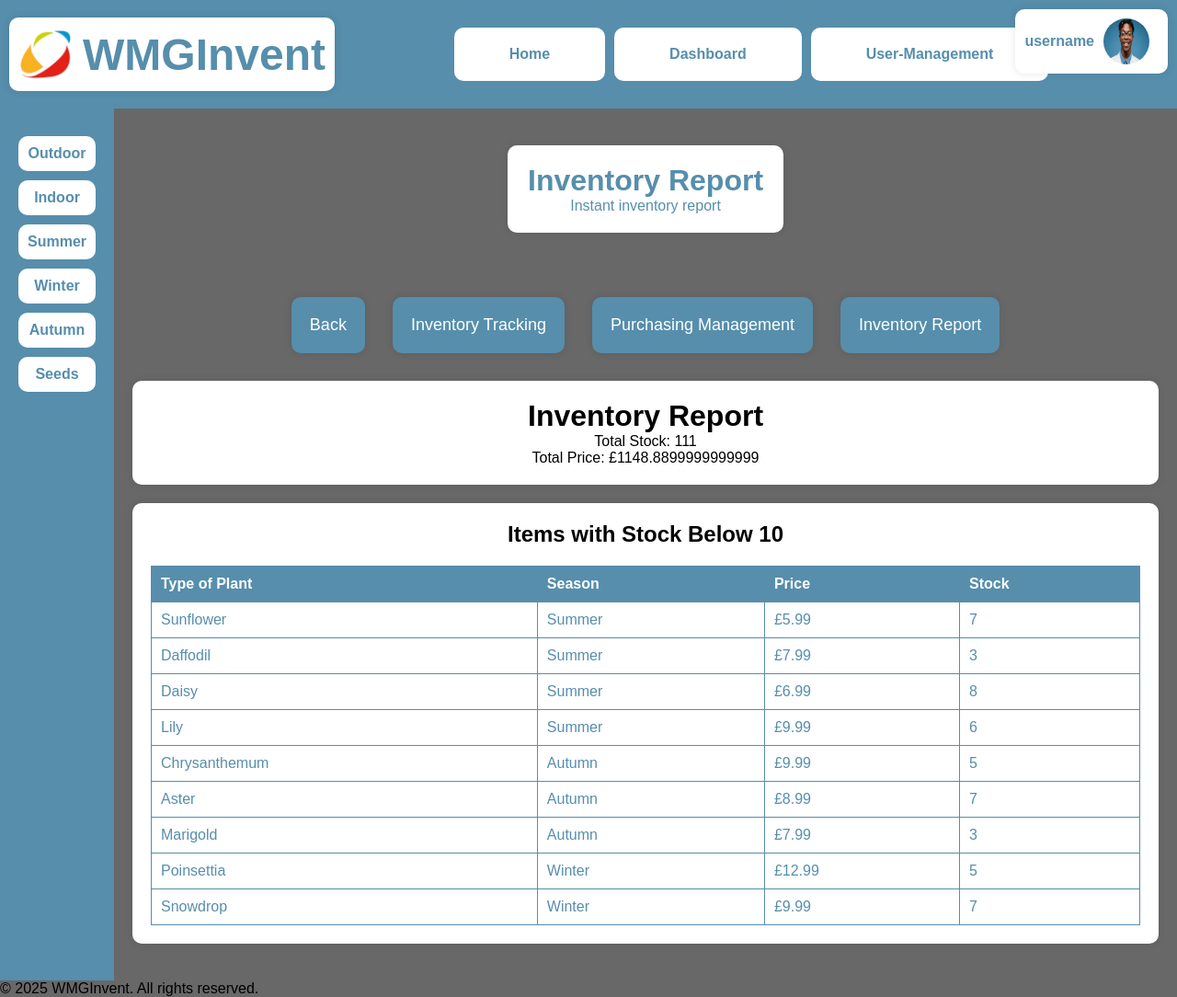
After one commit to CoverlessDev/WM278, a Flask app: page /inventory_report in a window 1280 px wide. The commit adds this page. Shown: the whole page at 92% size. Run offline with Flask 3, Linux system fonts and the light colour scheme.

Commit message:
#11 Added inventory report to dashboard

```diff
--- a/app.py
+++ b/app.py
@@ -5,10 +5,12 @@ import os
 
 app = Flask(__name__)
 
+
 def load_inventory(season):
     file_path = f'static/jsons/{season}flowers.JSON'
     with open(file_path) as f:
         return json.load(f)
+
 
 def load_product(season, product_name):
     inventory = load_inventory(season)
@@ -16,6 +18,7 @@ def load_product(season, product_name):
         if product['type_of_plant'] == product_name:
             return product
     return None
+
 
 def load_all_inventory():
     seasons = ['summer', 'autumn', 'winter']
@@ -26,11 +29,13 @@ def load_all_inventory():
             all_inventory.extend(json.load(f))
     return all_inventory
 
+
 class HomePage(MethodView):
     def get(self):
         season = request.args.get('season', 'summer')
         inventory = load_inventory(season)
         return render_template('pages/index.html', inventory=inventory, season=season)
+
 
 class ProductPage(MethodView):
     def get(self, season, product_name):
@@ -40,22 +45,27 @@ class ProductPage(MethodView):
         else:
             return "Product not found", 404
 
+
 class InventoryPage(MethodView):
     def get(self):
         inventory = load_all_inventory()
         return render_template('pages/inventory_tracking.html', inventory=inventory)
 
+
 class ManagementPage(MethodView):
     def get(self):
         return render_template('pages/management.html')
+
 
 class ProfilePage(MethodView):
     def get(self):
         return render_template('pages/profile.html', username="John Doe", user_email="john.doe@example.com")
 
+
 class DashboardPage(MethodView):
     def get(self):
         return render_template('pages/dashboard.html')
+
 
 class PurchasePage(MethodView):
     def get(self):
@@ -89,6 +99,17 @@ class PurchasePage(MethodView):
 
         return render_template('pages/purchase.html', inventory=inventory)
 
+
+class InventoryReportPage(MethodView):
+    def get(self):
+        inventory = load_all_inventory()
+        low_stock_items = [item for item in inventory if item['stock'] < 10]
+        total_stock = sum(item['stock'] for item in inventory)
+        total_price = sum(item['stock'] * item['price'] for item in inventory)
+        return render_template('pages/inventory_report.html', inventory=inventory, low_stock_items=low_stock_items,
+                               total_stock=total_stock, total_price=total_price)
+
+
 @app.route('/search')
 def search():
     query = request.args.get('query', '').lower()
@@ -99,10 +120,12 @@ def search():
         results.extend([product for product in inventory if query in product['type_of_plant'].lower()])
     return render_template('pages/search_results.html', results=results, query=query)
 
+
 @app.route('/api/inventory')
 def api_inventory():
     inventory = load_all_inventory()
     return json.dumps(inventory)
+
 
 app.add_url_rule('/', view_func=HomePage.as_view('home'))
 app.add_url_rule('/product/<season>/<product_name>', view_func=ProductPage.as_view('product'))
@@ -111,6 +134,7 @@ app.add_url_rule('/profile', view_func=ProfilePage.as_view('profile'))
 app.add_url_rule('/dashboard', view_func=DashboardPage.as_view('dashboard'))
 app.add_url_rule('/inventory_tracking', view_func=InventoryPage.as_view('inventory_tracking'))
 app.add_url_rule('/purchase', view_func=PurchasePage.as_view('purchase'), methods=['GET', 'POST'])
+app.add_url_rule('/inventory_report', view_func=InventoryReportPage.as_view('inventory_report'))
 
 if __name__ == '__main__':
     app.run(debug=True)
--- a/static/css/common.css
+++ b/static/css/common.css
@@ -16,7 +16,7 @@
 
 body {
     font-family: Arial, sans-serif;
-    background-color: #302f2f;
+    background-color: #686868;
 }
 
 .header, .sidebar {
--- a/static/jsons/summerflowers.JSON
+++ b/static/jsons/summerflowers.JSON
@@ -8,7 +8,7 @@
         "light": "Full sun",
         "heat": "Hardy in USDA zones 5-9",
         "information": "Roses are classic garden flowers known for their beauty and fragrance, blooming throughout the summer.",
-        "stock": 14
+        "stock": 23
     },
     {
         "type_of_plant": "Tulip",
--- a/templates/pages/dashboard.html
+++ b/templates/pages/dashboard.html
@@ -58,6 +58,8 @@
         {% include 'resources/inventory_chart.html' %}
         <a href="{{ url_for('inventory_tracking') }}" class="dashboard-button">Inventory Tracking</a>
         <a href="{{ url_for('purchase') }}" class="dashboard-button">Purchasing Management</a>
+        <a href="{{ url_for('inventory_report') }}" class="dashboard-button">Inventory Report</a>
+
     </div>
 </div>
 
--- /dev/null
+++ b/templates/pages/inventory_report.html
@@ -0,0 +1,109 @@
+<!DOCTYPE html>
+<html>
+<head>
+    <title>Inventory Report</title>
+    <link rel="stylesheet" type="text/css" href="{{ url_for('static', filename='css/common.css') }}">
+    <style>
+        .inventory-container {
+            padding: 20px;
+            display: block;
+        }
+
+        .report-summary, .low-stock-table {
+            background-color: #ffffff;
+            border-radius: 10px;
+            box-shadow: 0 0 10px rgba(0, 0, 0, 0.1);
+            padding: 20px;
+            margin-bottom: 20px;
+        }
+
+        table {
+            width: 100%;
+            border-collapse: collapse;
+            margin-top: 20px;
+            background-color: #ffffff;
+            color: #568eac;
+        }
+
+        table, th, td {
+            border: 1px solid #568eac;
+        }
+
+        th, td {
+            padding: 10px;
+            text-align: left;
+        }
+
+        th {
+            background-color: #568eac;
+            color: white;
+        }
+
+        .dashboard-container {
+            padding: 20px;
+            display: flex;
+            justify-content: center;
+            align-items: center;
+            gap: 10px;
+        }
+
+        .dashboard-box {
+            align-items: center;
+            padding: 20px;
+            background-color: #ffffff;
+            color: #568eac;
+            border-radius: 10px;
+            box-shadow: 0 0 10px rgba(0, 0, 0, 0.1);
+            margin-bottom: 20px;
+            max-width: 100%;
+            width: 300px;
+        }
+    </style>
+</head>
+<body>
+{% include 'resources/header.html' %}
+<div class="container">
+    {% include 'resources/sidebar.html' %}
+    <div class="main-content inventory-container">
+        <div class="dashboard-container">
+            <div class="dashboard-box">
+                <h1>Inventory Report</h1>
+                <p>Instant inventory report</p>
+            </div>
+        </div>
+
+        {% include 'resources/dashboard_header.html' %}
+        <div class="report-summary">
+            <h1>Inventory Report</h1>
+            <p>Total Stock: {{ total_stock }}</p>
+            <p>Total Price: £{{ total_price }}</p>
+        </div>
+
+        <div class="low-stock-table">
+            <h2>Items with Stock Below 10</h2>
+            <table>
+                <thead>
+                <tr>
+                    <th>Type of Plant</th>
+                    <th>Season</th>
+                    <th>Price</th>
+                    <th>Stock</th>
+                </tr>
+                </thead>
+                <tbody>
+                {% for item in low_stock_items %}
+                    <tr>
+                        <td>{{ item.type_of_plant }}</td>
+                        <td>{{ item.season }}</td>
+                        <td>£{{ item.price }}</td>
+                        <td>{{ item.stock }}</td>
+                    </tr>
+                {% endfor %}
+                </tbody>
+            </table>
+        </div>
+    </div>
+</div>
+{% include 'resources/footer.html' %}
+</body>
+</html>
--- a/templates/pages/product.html
+++ b/templates/pages/product.html
@@ -78,6 +78,7 @@
             </div>
             <div class="product-info">
                 <h1>{{ product.type_of_plant }}</h1>
+                <h2>Stock: {{ product.stock }}</h2>
                 <p>{{ product.information }}</p>
                 <p>Price: £{{ product.price }}</p>
             </div>
--- a/templates/pages/purchase.html
+++ b/templates/pages/purchase.html
@@ -70,7 +70,7 @@
         }
 
         .highlight {
-            background-color: #ffeb3b;
+            background-color: #ffa5ef;
         }
 
         .table-container {
--- a/templates/pages/search_results.html
+++ b/templates/pages/search_results.html
@@ -49,6 +49,7 @@
                         </a>
                         <p>Season: {{ item.season }}</p>
                         <p>Price: £{{ item.price }}</p>
+                        <p>Stock: {{ item.stock }}</p>
                     </div>
                 {% endfor %}
             </div>
--- a/templates/resources/dashboard_header.html
+++ b/templates/resources/dashboard_header.html
@@ -36,6 +36,7 @@
         <a href="{{ url_for('dashboard') }}" class="dashboard-button">Back</a>
         <a href="{{ url_for('inventory_tracking') }}" class="dashboard-button">Inventory Tracking</a>
         <a href="{{ url_for('purchase') }}" class="dashboard-button">Purchasing Management</a>
+        <a href="{{ url_for('inventory_report') }}" class = "dashboard-button">Inventory Report</a>
 
     </div>
 </div>
```
